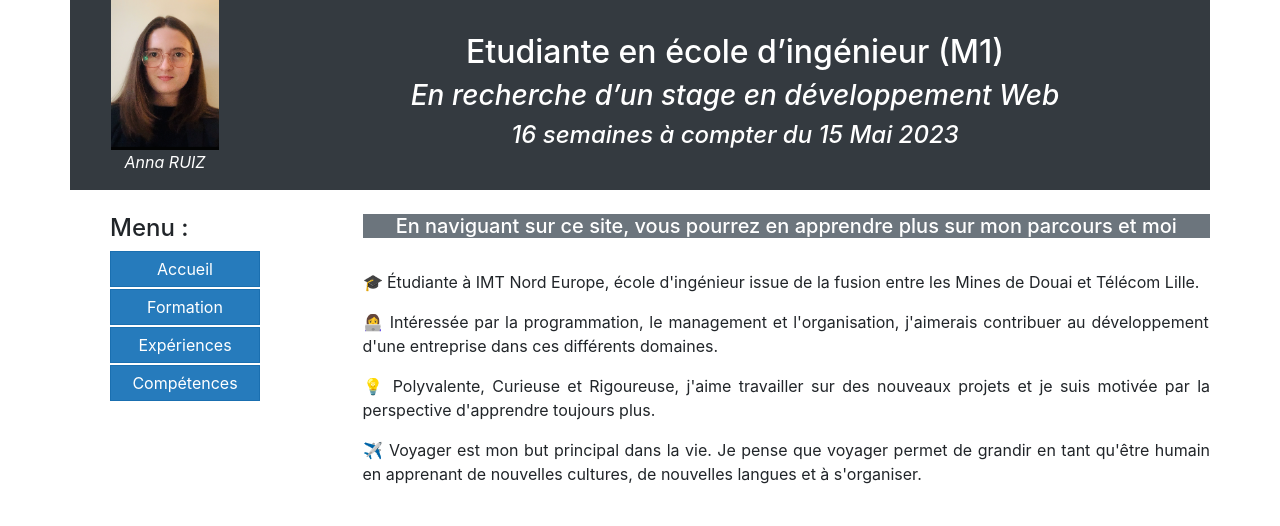
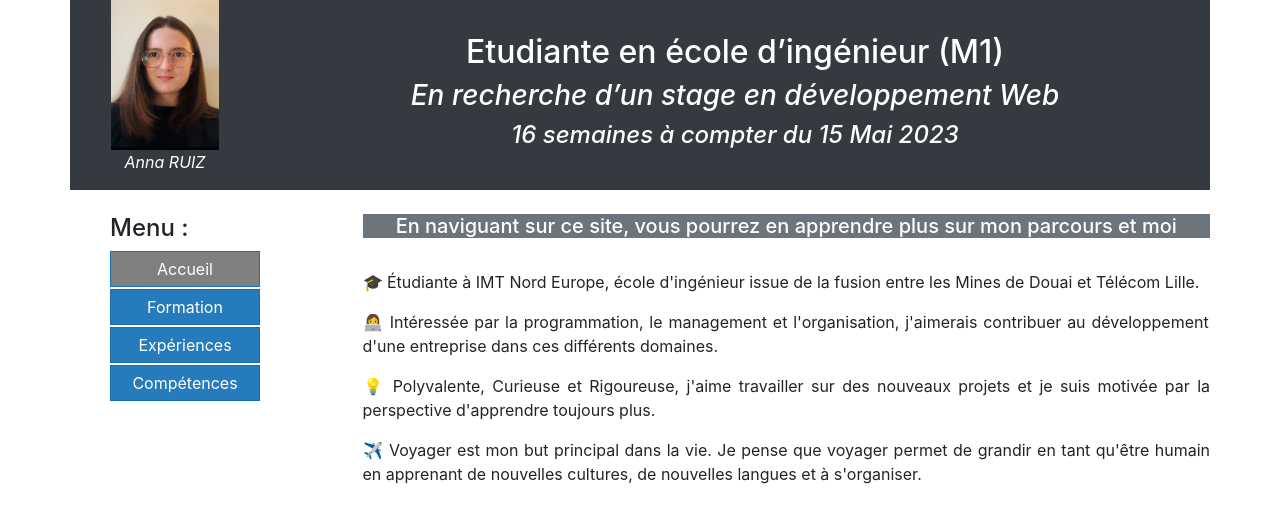
Before and after one commit to AnnnaRuiz/IDAW, a PHP site: page / in a window 1280 px wide. Shown: the top 526 px of the page. Run offline with PHP 8.4, Linux system fonts and the light colour scheme.

Commit message:
mise a jour v2

```diff
--- a/SitePro/v2/cv.html
+++ b/SitePro/v2/cv.html
@@ -25,7 +25,7 @@
                         <div class="row-2"></br><h4> Menu :</h4></div>
                         <div class="row-10">
                             <li><a href="index.html">Accueil</a></li>
-                            <li><a href="cv.html">Formation</a></li>
+                            <li><a id="currentpage" href="cv.html">Formation</a></li>
                             <li><a href="projets.html">Expériences</a></li>
                             <li><a href="hobbiesAndSkills.html">Compétences</a></li>
                         </div>
--- a/SitePro/v2/hobbiesAndSkills.html
+++ b/SitePro/v2/hobbiesAndSkills.html
@@ -27,7 +27,7 @@
                             <li><a href="index.html">Accueil</a></li>
                             <li><a href="cv.html">Formation</a></li>
                             <li><a href="projets.html">Expériences</a></li>
-                            <li><a href="hobbiesAndSkills.html">Compétences</a></li>
+                            <li><a id="currentpage" href="hobbiesAndSkills.html">Compétences</a></li>
                         </div>
                     </ul>
                 </nav>
--- a/SitePro/v2/index.html
+++ b/SitePro/v2/index.html
@@ -35,7 +35,7 @@
                     <ul>
                         <div class="row-2"></br><h4> Menu :</h4></div>
                         <div class="row-10">
-                            <li><a href="index.html">Accueil</a></li>
+                            <li><a id="currentpage" href="index.html">Accueil</a></li>
                             <li><a href="cv.html">Formation</a></li>
                             <li><a href="projets.html">Expériences</a></li>
                             <li><a href="hobbiesAndSkills.html">Compétences</a></li>
--- a/SitePro/v2/projets.html
+++ b/SitePro/v2/projets.html
@@ -26,7 +26,7 @@
                         <div class="row-10">
                             <li><a href="index.html">Accueil</a></li>
                             <li><a href="cv.html">Formation</a></li>
-                            <li><a href="projets.html">Expériences</a></li>
+                            <li><a id="currentpage" href="projets.html">Expériences</a></li>
                             <li><a href="hobbiesAndSkills.html">Compétences</a></li>
                         </div>
                     </ul>
--- a/SitePro/v2/style.css
+++ b/SitePro/v2/style.css
@@ -1,3 +1,8 @@
+
+#currentpage{
+    background-color: grey;
+}
+
 nav ul {
     list-style-type : none;
     }
@@ -19,6 +24,7 @@ nav a:hover {
     background-color: white;
     color: #1A6FB0;
     }
+
 .title{
     background-color: black;
     color: white;
```
